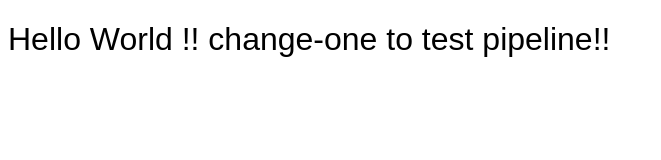
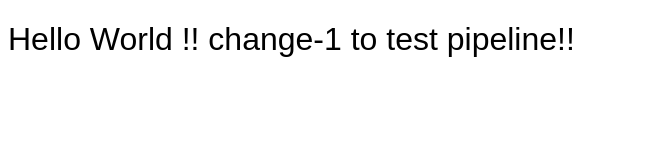
Before and after one commit to siva1490/github-jenkins-kubernetes, a plain HTML site: page index.html in a window 1280 px wide. Shown: the whole page, without its empty margins (0-661 px from the left). Drawn offline with Linux system fonts and the light colour scheme.

Commit message:
Changed the index.html file

```diff
--- a/index.html
+++ b/index.html
@@ -15,7 +15,7 @@
 <body>
 
     <h1>
-        Hello World !! change-one to test pipeline!!
+        Hello World !! change-1 to test pipeline!!
     </h1>
 
 </body>
```
